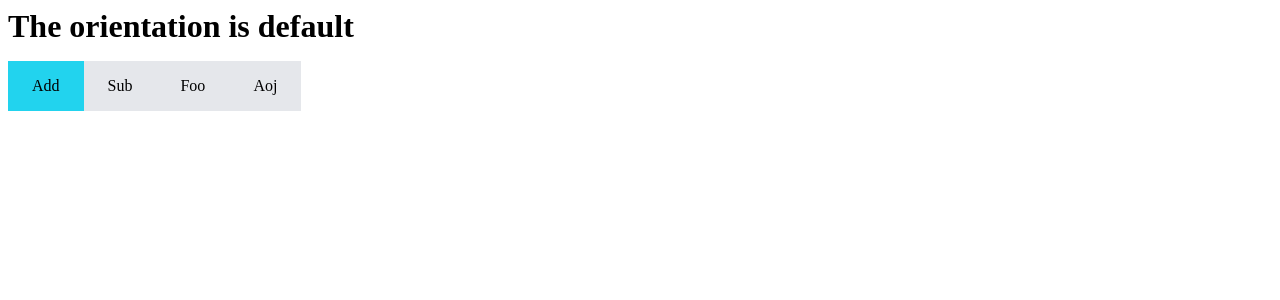
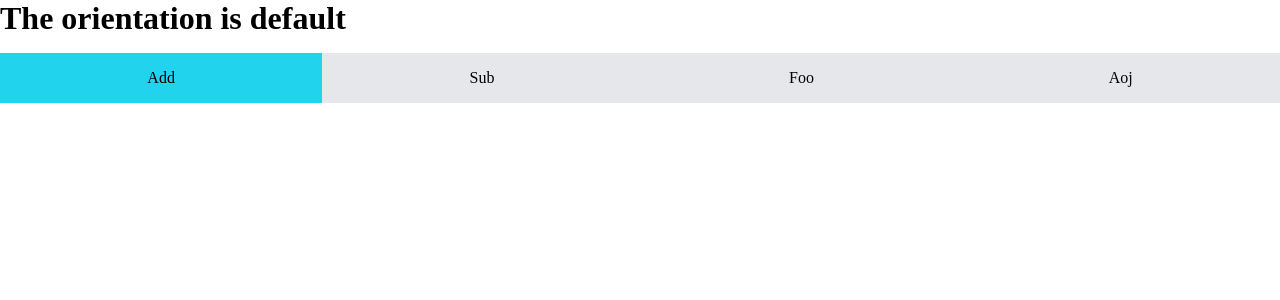
Before and after one commit to andy-stewart-design/neutral-ui, a SvelteKit app: page / in a window 1280 px wide. Shown: the top 300 px of the page. Built offline with nearby package versions, Linux system fonts and the light colour scheme.

Commit message:
attempting to fix styling issues

```diff
--- a/src/lib/radio-group/RadioGroupOption.svelte
+++ b/src/lib/radio-group/RadioGroupOption.svelte
@@ -34,12 +34,15 @@
 	aria-checked={checked}
 	tabindex={checked ? 0 : -1}
 	aria-labelledby={`radiogroup-${ariaID}-option-${index}`}
+	class={`${$$props.class}`}
 >
-	<div id={`radiogroup-${ariaID}-option-${index}`} class={`${$$props.class}`}>
+	<div id={`radiogroup-${ariaID}-option-${index}`} style:width="100%">
 		<slot {checked} />
 	</div>
 </div>
 
+<!-- style:flex-grow={1}
+style:user-select="none" -->
 <style scoped>
 	div {
 		display: inline-block;
--- a/src/routes/+page.svelte
+++ b/src/routes/+page.svelte
@@ -15,22 +15,38 @@
 <div style:margin-bottom="2rem">
 	<h1 style:margin-bottom="1rem">The orientation is {flip}</h1>
 
-	<RadioGroup bind:value={flip}>
+	<div class="container">
+		<RadioGroup bind:value={flip} class="lorem">
 			<RadioGroupLabel>Squiggle Orientation</RadioGroupLabel>
 			{#each options as option, index}
-			<RadioGroupOption value={option.val} {index} let:checked>
+				<RadioGroupOption value={option.val} {index} let:checked class="ispum">
 					<p class="radio-group-option" class:checked>{option.text}</p>
 				</RadioGroupOption>
 			{/each}
 		</RadioGroup>
 	</div>
+</div>
 
-<style scoped>
+<style global>
 	* {
 		margin: 0;
 		padding: 0;
 	}
+	.container {
+		display: flex;
+		background: aliceblue;
+	}
+	.lorem {
+		display: flex;
+		flex-grow: 1;
+		background: blue;
+	}
+	.ispum {
+		display: flex;
+		flex-grow: 1;
+	}
 	.radio-group-option {
+		text-align: center;
 		border-width: 1px;
 		border-color: rgb(31 41 55 / 0.1);
 		--tw-bg-opacity: 1;
```
Also changed, not shown: src/lib/radio-group/RadioGroup.svelte (+7 -0 lines). Lines whose indentation alone changed are shown as unchanged.
